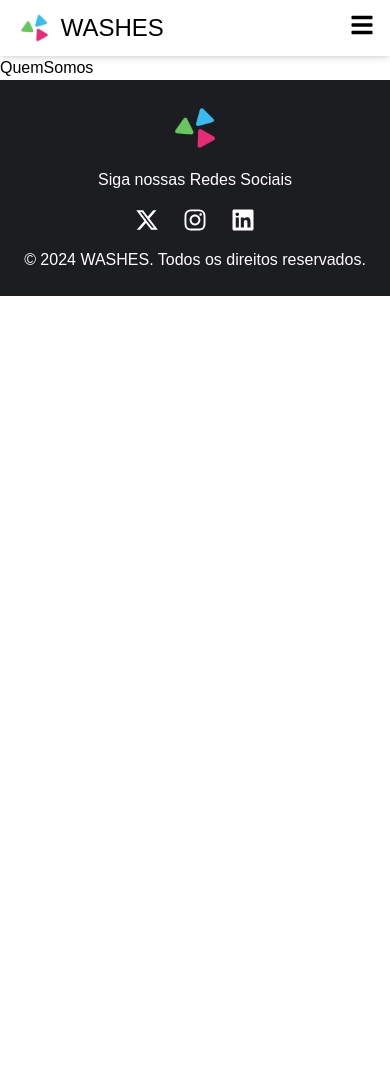
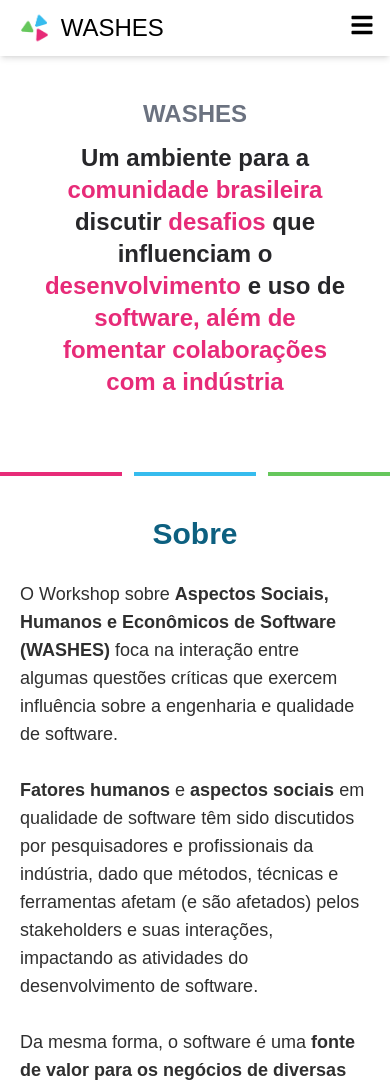
Before and after one commit to gesid/novo-washes-website, a React (Vite) app: page /quem-somos in a window 390 px wide. Shown: the top 1089 px of the page. Before the commit the page ends 844 px from the top, so only its background shows below. Built offline with nearby package versions, Linux system fonts and the light colour scheme; a web font is replaced by a local one.

Commit message:
feat: criando página do QuemSomos e inserindo componente da Timeline

```diff
--- a/src/components/HeroQuemSomos.jsx
+++ b/src/components/HeroQuemSomos.jsx
@@ -20,7 +20,7 @@ function HeroQuemSomos() {
                         </Link>
                     </div>
                     {/* Ajustando o tamanho e estilo da section para diferentes tamanhos de tela */}
-                    <section className="w-full h-80 mt-5 bg-banner-hero-quemSomos bg-no-repeat bg-cover bg-center lg:w-1/2 lg:h-96">
+                    <section className="w-full h-80 mt-5 bg-banner-hero-home-quemSomos bg-no-repeat bg-cover bg-center lg:w-1/2 lg:h-96">
                     </section>
                 </div>
             </section>
--- a/src/pages/QuemSomos.jsx
+++ b/src/pages/QuemSomos.jsx
@@ -1,9 +1,48 @@
+import CustomizedTimeline from "../components/CustomizedTimeline";
 
 const QuemSomos = () => {
   return (
-    <div>
-      <h1>QuemSomos</h1>
-    </div>
+    <section>
+      <div className="w-full h-96 flex flex-col items-center justify-center lg:h-dvh lg:bg-banner-hero-quemSomos lg:bg-no-repeat lg:bg-cover lg:bg-center">
+        <div className="flex flex-col items-center justify-center mx-5 gap-16 lg:gap-32">
+          <div className="max-w-screen-xl w-full flex flex-col items-center justify-between mx-5 text-center">
+            <h2 className="text-2xl mb-3 text-gray-500 font-semibold lg:hidden">
+              WASHES
+            </h2>
+            <h1 className="text-2xl font-bold text-zinc-800 mx-5 lg:text-6xl">
+              Um ambiente para a <span className='text-[#E72B78]'>comunidade brasileira</span> discutir <span className='text-[#E72B78]'>desafios</span> que
+              influenciam o <span className='text-[#E72B78]'>desenvolvimento</span> e uso de <span className='text-[#E72B78]'>software, além de fomentar colaborações com a indústria</span>
+            </h1>
+          </div>
+        </div>
+      </div>
+      <div className="flex lg:hidden w-full h-1 flex-row gap-3 justify-evenly mt-8">
+        <div className="w-full h-1 bg-[#E72B78]"></div>
+        <div className="w-full h-1 bg-[#36BCEE]"></div>
+        <div className="w-full h-1 bg-[#66C75C]"></div>
+      </div>
+
+      <div className="container mx-auto my-10 flex flex-col gap-7 justify-center items-center lg:flex-row lg:gap-20">
+        <div className="flex flex-col items-center text-left mx-5 gap-7 lg:gap-8 lg:items-start lg:text-left">
+          <h1 className="text-3xl lg:text-4xl font-semibold text-[#0D6080]">Sobre</h1>
+          <p className="text-lg font-light text-[#2F2F2F] lg:text-3xl">O Workshop sobre <strong className="font-bold">Aspectos Sociais, Humanos e Econômicos de Software (WASHES)</strong> foca na interação entre algumas questões críticas que exercem influência sobre a engenharia e qualidade de software.</p>
+          <p className="text-lg font-light text-[#2F2F2F] lg:text-3xl">
+            <strong className="font-bold">Fatores humanos</strong> e <strong className="font-bold">aspectos sociais</strong> em qualidade de software têm sido discutidos por pesquisadores e profissionais da indústria, dado que métodos, técnicas e ferramentas afetam (e são afetados) pelos stakeholders e suas interações, impactando as atividades do desenvolvimento de software.
+          </p>
+          <p className="text-lg font-light text-[#2F2F2F] lg:text-3xl">
+            Da mesma forma, o software é uma <strong className="font-bold">fonte de valor para os negócios de diversas organizações</strong>, sejam elas fornecedoras ou adquirentes, representando um elemento crucial para o seu sucesso econômico.
+            Este workshop aborda aspectos que impactam diretamente várias áreas da computação, como engenharia de software, ecossistemas de software, negócios, gestão de projetos, informática médica, computação aplicada à educação e ações sociais, entre outros.
+          </p>
+        </div>
+      </div>
+
+      <div className="container mx-auto my-10 flex flex-col gap-7 justify-start items-start lg:flex-row lg:gap-20">
+        <div className="flex flex-col items-start text-left mx-5 gap-7 lg:gap-8 lg:items-start lg:text-left">
+          <h1 className="text-3xl lg:text-4xl font-semibold text-[#0D6080]">Nossa história</h1>
+          <CustomizedTimeline />
+        </div>
+      </div>
+    </section>
   );
 };
 
```
